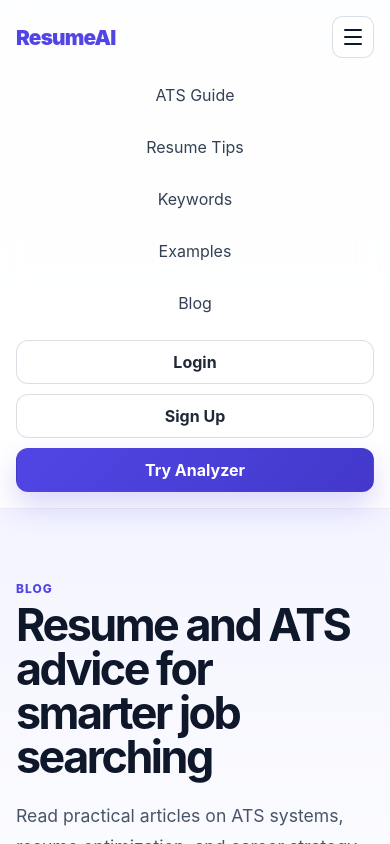
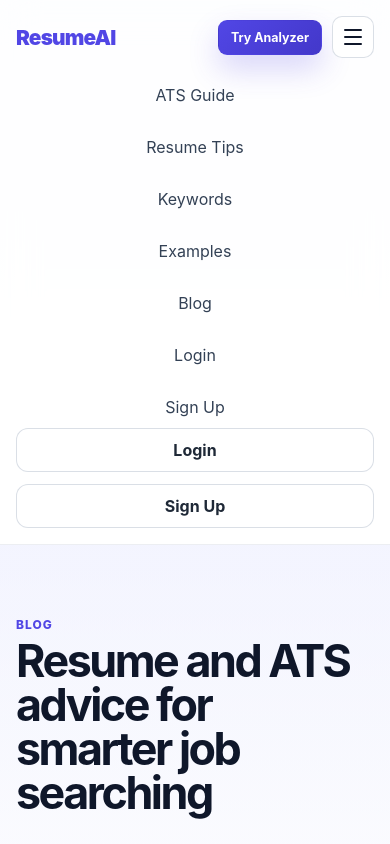
Before and after one commit to Ubaidullah28/AI-Resume-Analyzer, a React (Vite) app in the folder frontend/: page /blog in a window 390 px wide. Both pictures are taken after a click on the button "Open navigation". Shown: the top 844 px of the page. Built offline with nearby package versions, Linux system fonts and the light colour scheme; no server answers.

Commit message:
responsiveness enhanced

```diff
--- a/frontend/src/components/SeoPageLayout.jsx
+++ b/frontend/src/components/SeoPageLayout.jsx
@@ -26,6 +26,12 @@ export default function SeoPageLayout({
             ResumeAI
           </Link>
 
+          <div className="header-analysis">
+            <Link className="btn btn-primary" to="/dashboard">
+              Try Analyzer
+            </Link>
+          </div>
+
           <button
             className="mobile-menu-toggle"
             type="button"
@@ -49,17 +55,19 @@ export default function SeoPageLayout({
                 {item.label}
               </Link>
             ))}
+
+            <span className="mobile-auth-links">
+              <Link to="/login">Login</Link>
+              <Link to="/register">Sign Up</Link>
+            </span>
           </nav>
 
-          <div className={`header-actions${menuOpen ? " is-open" : ""}`}>
+          <div className="header-actions">
             <Link className="btn btn-light" to="/login">
               Login
             </Link>
             <Link className="btn btn-secondary" to="/register">
               Sign Up
-            </Link>
-            <Link className="btn btn-primary" to="/dashboard">
-              Try Analyzer
             </Link>
           </div>
         </div>
--- a/frontend/src/index.css
+++ b/frontend/src/index.css
@@ -1296,6 +1296,10 @@ button:disabled {
     align-items: center;
     gap: 22px;
     flex-wrap: wrap;
+}
+
+.mobile-auth-links {
+    display: none;
 }
 
 .site-nav a,
@@ -1756,8 +1760,7 @@ button:disabled {
         background: currentColor;
     }
 
-    .site-nav,
-    .header-actions {
+    .site-nav {
         display: none;
         width: 100%;
         flex-direction: column;
@@ -1774,9 +1777,19 @@ button:disabled {
         white-space: nowrap;
     }
 
-    .site-nav.is-open,
-    .header-actions.is-open {
+    .site-nav.is-open {
         display: flex;
+    }
+
+    .header-actions {
+        display: none;
+    }
+
+    .mobile-auth-links {
+        display: flex;
+        flex-direction: column;
+        gap: 10px;
+        width: 100%;
     }
 
     .site-nav a,
--- a/frontend/src/pages/Home.jsx
+++ b/frontend/src/pages/Home.jsx
@@ -60,9 +60,14 @@ export default function Home() {
                 {item.title}
               </Link>
             ))}
+
+            <span className="mobile-auth-links">
+              <Link to="/login">Login</Link>
+              <Link to="/register">Sign Up</Link>
+            </span>
           </nav>
 
-          <div className={`header-actions${menuOpen ? " is-open" : ""}`}>
+          <div className="header-actions">
             <Link className="btn btn-light" to="/login">
               Login
             </Link>
```
